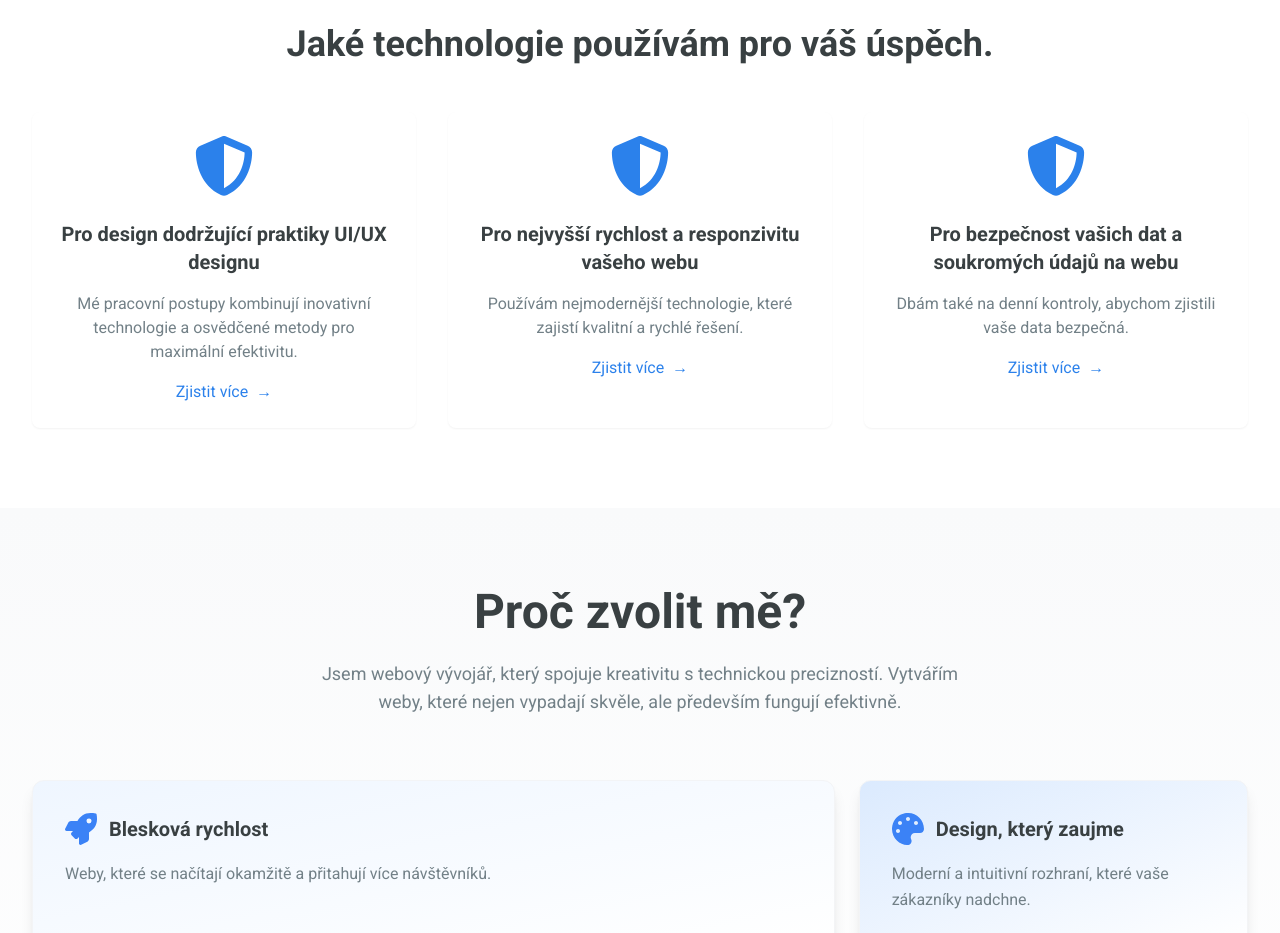
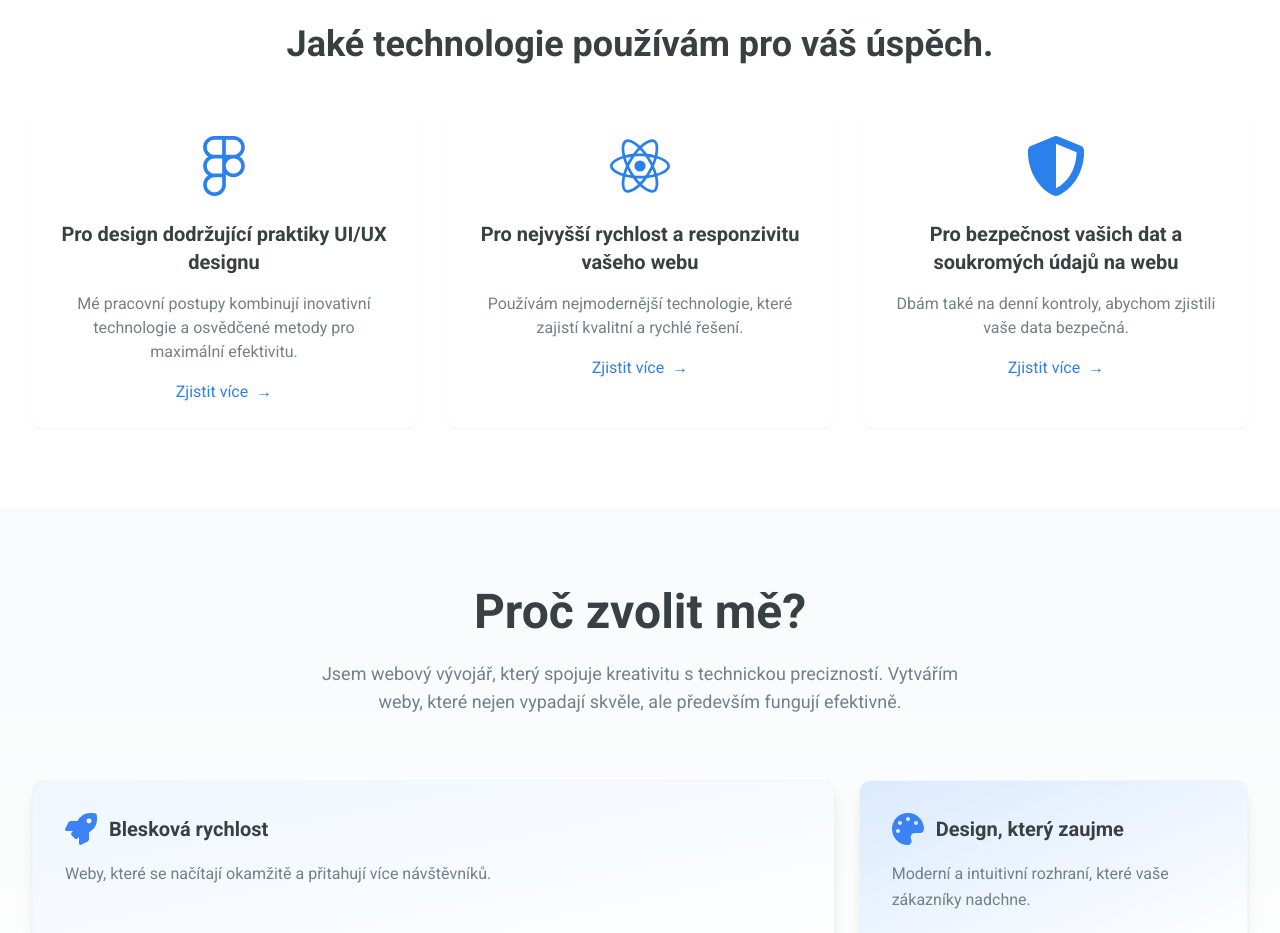
Before and after one commit to honza-gregor/portfolio, a React (Vite) app: page / in a window 1280 px wide. Shown: the part 1320-2253 px from the top of the page. Built offline with nearby package versions, Linux system fonts and the light colour scheme.

Commit message:
Figma and react

```diff
--- a/src/components/Technologies.tsx
+++ b/src/components/Technologies.tsx
@@ -1,7 +1,6 @@
 import React from "react";
-import { FontAwesomeIcon } from "@fortawesome/react-fontawesome";
-import { faShieldHalved } from "@fortawesome/free-solid-svg-icons";
-// import { faFigma, faReact } from "";
+import { FaShieldAlt } from "react-icons/fa";
+import { SiFigma, SiReact } from "react-icons/si";
 
 const Technologies: React.FC = () => {
   const technologies = [
@@ -9,19 +8,19 @@ const Technologies: React.FC = () => {
       title: "Pro design dodržující praktiky UI/UX designu",
       description:
         "Mé pracovní postupy kombinují inovativní technologie a osvědčené metody pro maximální efektivitu.",
-      icon: faShieldHalved,
+      icon: SiFigma,
     },
     {
       title: "Pro nejvyšší rychlost a responzivitu vašeho webu",
       description:
         "Používám nejmodernější technologie, které zajistí kvalitní a rychlé řešení.",
-      icon: faShieldHalved,
+      icon: SiReact,
     },
     {
       title: "Pro bezpečnost vašich dat a soukromých údajů na webu",
       description:
         "Dbám také na denní kontroly, abychom zjistili vaše data bezpečná.",
-      icon: faShieldHalved,
+      icon: FaShieldAlt,
     },
   ];
 
@@ -35,8 +34,7 @@ const Technologies: React.FC = () => {
           {technologies.map((tech, index) => (
             <div key={index} className="bg-white p-6 rounded-lg shadow-sm">
               <div className="flex justify-center mb-6">
-                <FontAwesomeIcon
-                  icon={tech.icon}
+                <tech.icon
                   className="text-4xl md:text-5xl lg:text-6xl text-[#2B81EB]"
                 />
               </div>
```
